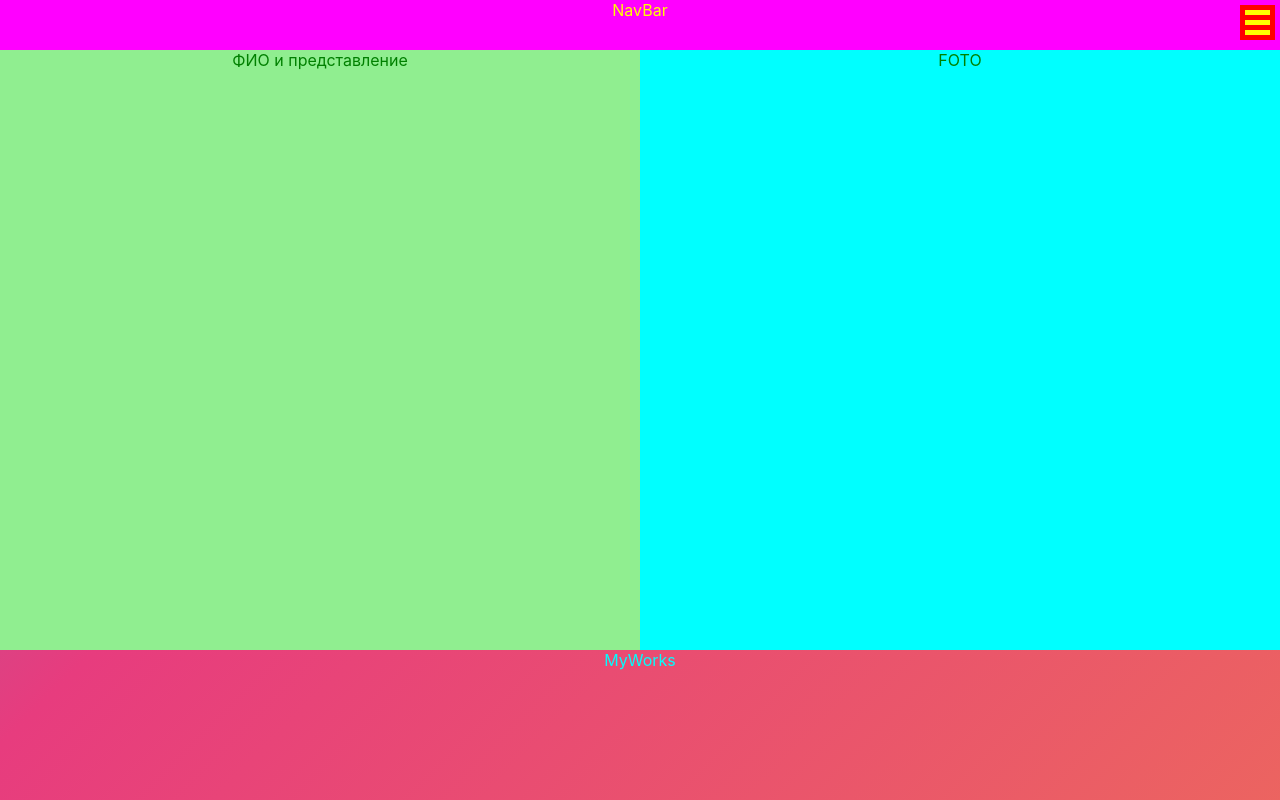
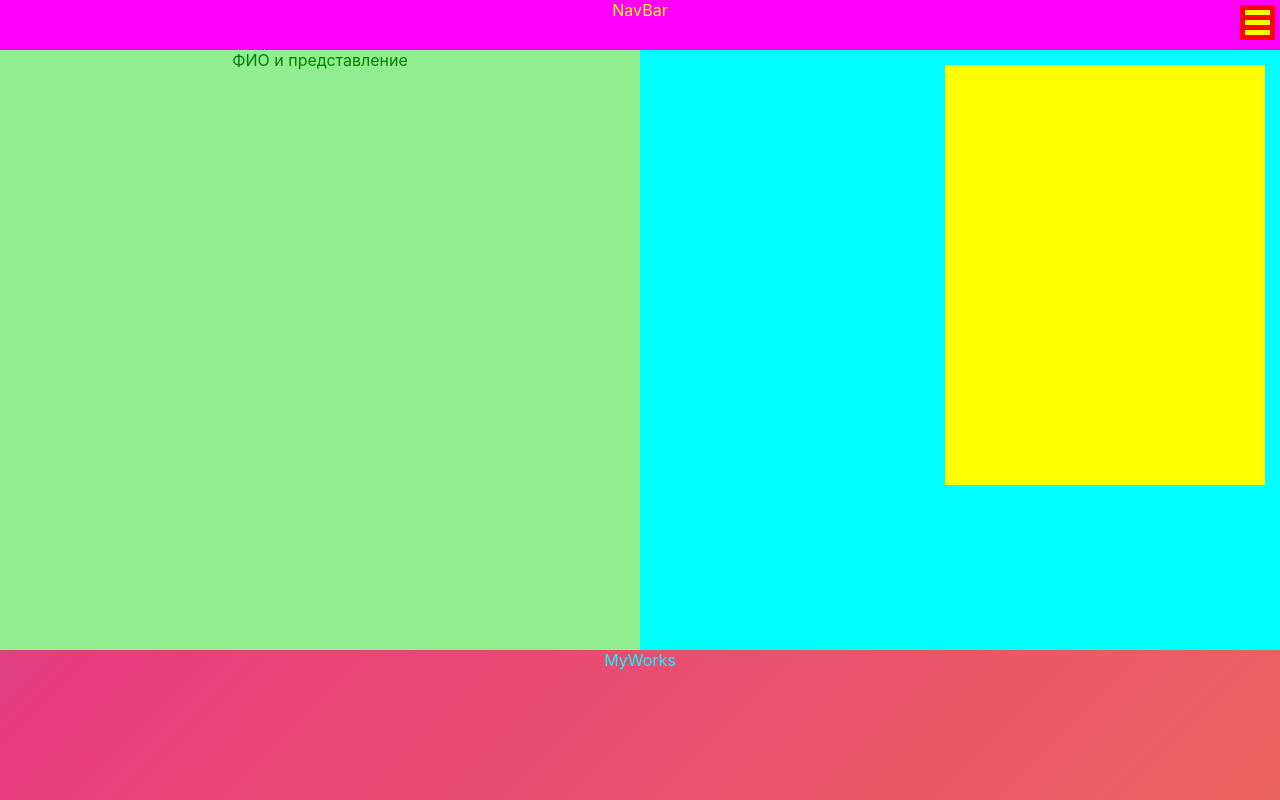
Before and after one commit to zerkalo70/portfolio, a React (Create React App) app: page / in a window 1280 px wide. Shown: the top 800 px of the page. Built offline with nearby package versions, Linux system fonts and the light colour scheme.

Commit message:
made resume foto

```diff
--- a/src/App.css
+++ b/src/App.css
@@ -113,6 +113,34 @@
     grid-area: rT;
     grid-column: 7/13;
     background-color: cyan;
+    position: relative;
+}
+
+.rT1 {
+    width: 50%;
+    height: 70%;
+    position:absolute;
+    right:15px;
+    top: 15px;
+    background-color: yellow;
+    transition: 10s;
+}
+
+.Resume:hover .rT1 {
+    transform: translate(-300px,150px);
+    transition: all 10s ease-in-out;
+    /*-webkit-transform: translate(350px,-350px);*/
+    /*-o-transform: translate(350px,-350px);*/
+    /*-moz-transform: translate(350px,-350px);*/
+}
+
+.rT2 {
+    width: 50%;
+    height: 70%;
+    position:absolute;
+    right:15px;
+    top: 15px;
+    background-color: blue;
 }
 
 .MyWorks {
--- a/src/App.js
+++ b/src/App.js
@@ -26,7 +26,8 @@ const App = () => {
                     <span>ФИО и представление</span>
                 </div>
                 <div className="resumeTwo">
-                    <span>FOTO</span>
+                    <div className="rT2"></div>
+                    <div className="rT1"></div>
                 </div>
             </div>
             <div className="MyWorks">MyWorks</div>
```
